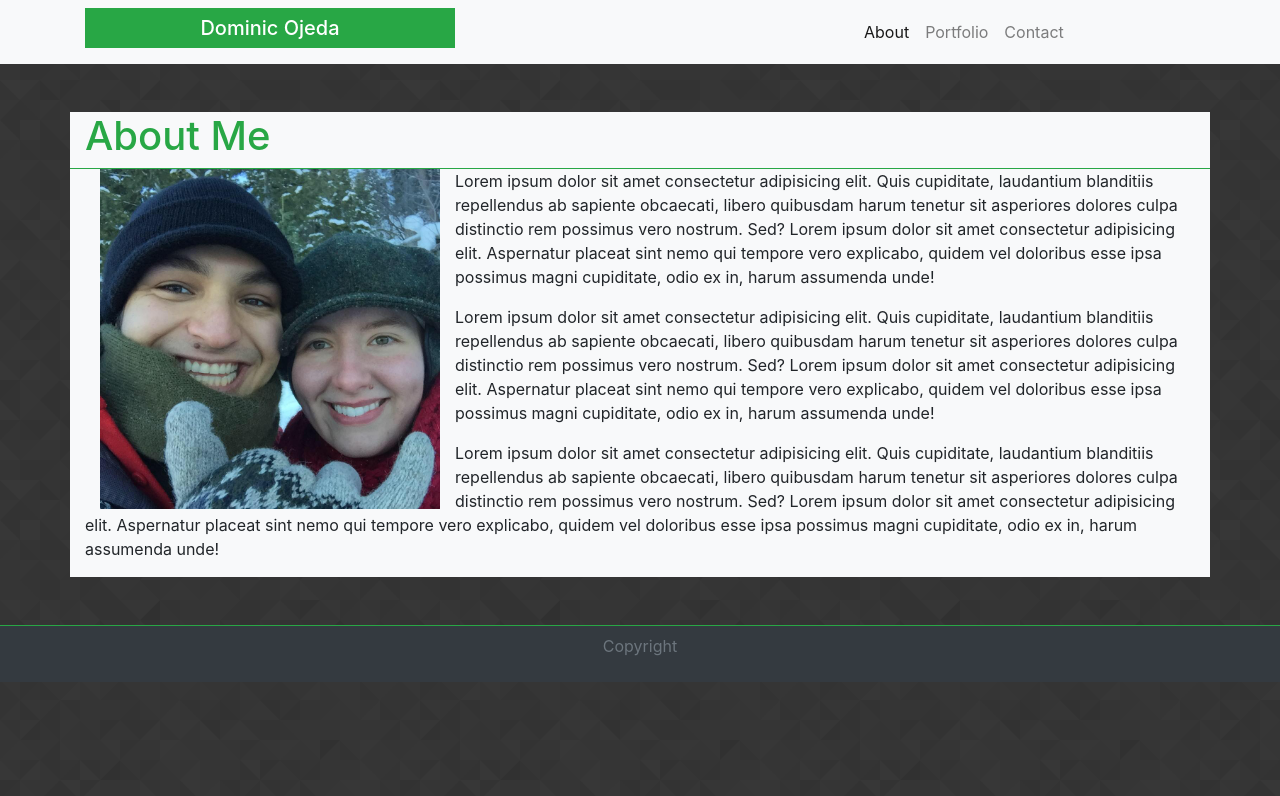
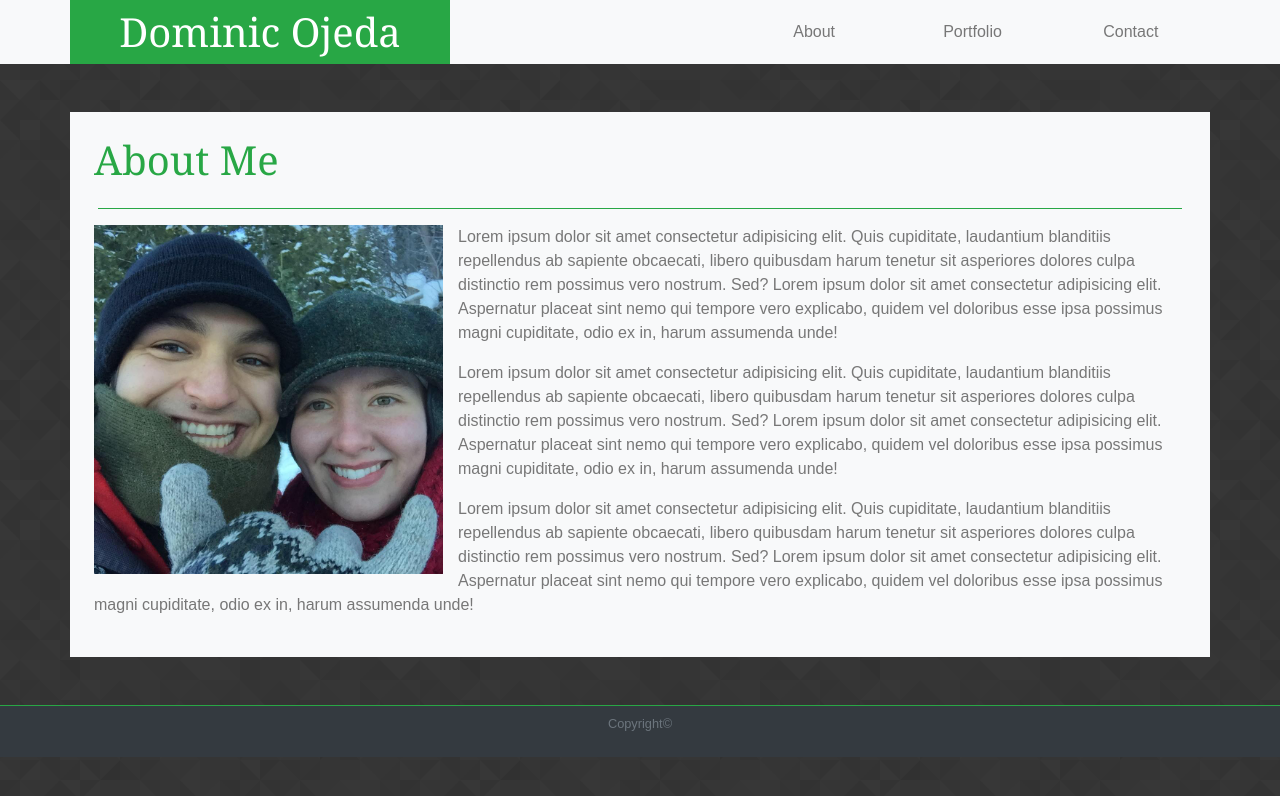
Before and after one commit to dojeda1/Bootstrap-Portfolio, a plain HTML site: page index.html in a window 1280 px wide. Drawn offline with nearby package versions, Linux system fonts and the light colour scheme.

Commit message:
Nav bar updated

```diff
--- a/assets/css/style.css
+++ b/assets/css/style.css
@@ -3,7 +3,33 @@ body {
     background-image: url("../images/prism.png");
 }
 
-.footer {
+.headFont {
+    font-family: 'Georgia', Times, Times New Roman, serif;
+}
 
-    bottom: 0;
+.textFont {
+    font-family: 'Arial', 'Helvetica Neue', Helvetica, sans-serif;
 }
+
+a {
+    color: #777777;
+}
+
+a:hover {
+    color: #4aaaa5;
+    text-decoration: none;
+    font-weight: bold;
+}
+
+p {
+    color: #777777;
+}
+
+.navTag {}
+
+@media screen and (max-width: 660px) {
+    .navTag {
+        background-color: lightgreen;
+        margin: 0;
+    }
+}
--- a/index.html
+++ b/index.html
@@ -12,56 +12,45 @@
     crossorigin="anonymous">
 
   <link rel="stylesheet" href="assets/css/style.css">
+
 </head>
 
 <body>
 
-  <nav class="navbar navbar-expand-sm navbar-light bg-light">
-    <div class="container">
-      <h1 class="navbar-brand col-sm-4 bg-success text-center text-white">Dominic Ojeda</h1>
-      <button class="navbar-toggler" type="button" data-toggle="collapse" data-target="#navbarsExample07" aria-controls="navbarsExample07"
-        aria-expanded="false" aria-label="Toggle navigation">
-      </button>
+  <nav class="navbar navbar-expand-sm navbar-light py-0 bg-light px-0">
+    <div class="container p-0">
+      <h1 class="col-sm-4 bg-success text-center text-white py-2 m-0 navTag headFont">Dominic Ojeda</h1>
 
-      <div class=" col-sm-4">
 
+      <div class="col-sm-5">
+        <div class="row">
+          <div class="col-4 px-auto py-3 text-center textFont"><a href="#">About</a></div>
+          <div class="col-4 px-auto py-3 text-center textFont"><a href="#">Portfolio</a></div>
+          <div class="col-4 px-auto py-3 text-center textFont"><a href="#">Contact</a></div>
+        </div>
       </div>
 
-      <div class="col-sm-4" id="navbarsExample07">
-        <ul class="navbar-nav mr-auto">
-          <li class="nav-item active">
-            <a class="nav-link" href="#">About<span class="sr-only">(current)</span></a>
-          </li>
-          <li class="nav-item">
-            <a class="nav-link" href="#">Portfolio</a>
-          </li>
-          <li class="nav-item">
-            <a class="nav-link" href="#">Contact</a>
-          </li>
-
-        </ul>
-
-      </div>
     </div>
   </nav>
 
 
-  <div class="container bg-light mt-5">
+  <div class="container bg-light mt-5 p-4">
 
     <div class="row">
       <div class="col-sm-12">
-        <h1 class="text-success">About Me</h1>
+        <h1 class="text-success headFont">About Me</h1>
       </div>
     </div>
 
-    <div class="row border-top border-success"></div>
+    <div class="row border-top border-success my-3 mx-1"></div>
 
 
     <div class="row">
       <div class="col-sm-12">
-        <img class="col-sm-4 float-left" src="assets/images/profilePortrait.jpg">
+        <img class="col-sm-4 float-left pl-0 pb-2" src="assets/images/profilePortrait.jpg">
 
-        <p>Lorem ipsum dolor sit amet consectetur adipisicing elit. Quis cupiditate, laudantium blanditiis
+        <p class="textFont">Lorem ipsum dolor sit amet consectetur adipisicing elit. Quis cupiditate, laudantium
+          blanditiis
           repellendus ab sapiente obcaecati, libero quibusdam harum tenetur sit asperiores dolores culpa distinctio
           rem
           possimus vero nostrum. Sed? Lorem ipsum dolor sit amet consectetur adipisicing elit. Aspernatur placeat
@@ -69,7 +58,8 @@
           nemo qui tempore vero explicabo, quidem vel doloribus esse ipsa possimus magni cupiditate, odio ex in,
           harum
           assumenda unde!</p>
-        <p>Lorem ipsum dolor sit amet consectetur adipisicing elit. Quis cupiditate, laudantium blanditiis
+        <p class="textFont">Lorem ipsum dolor sit amet consectetur adipisicing elit. Quis cupiditate, laudantium
+          blanditiis
           repellendus ab sapiente obcaecati, libero quibusdam harum tenetur sit asperiores dolores culpa distinctio
           rem
           possimus vero nostrum. Sed? Lorem ipsum dolor sit amet consectetur adipisicing elit. Aspernatur placeat
@@ -77,7 +67,8 @@
           nemo qui tempore vero explicabo, quidem vel doloribus esse ipsa possimus magni cupiditate, odio ex in,
           harum
           assumenda unde!</p>
-        <p>Lorem ipsum dolor sit amet consectetur adipisicing elit. Quis cupiditate, laudantium blanditiis
+        <p class="textFont">Lorem ipsum dolor sit amet consectetur adipisicing elit. Quis cupiditate, laudantium
+          blanditiis
           repellendus ab sapiente obcaecati, libero quibusdam harum tenetur sit asperiores dolores culpa distinctio
           rem
           possimus vero nostrum. Sed? Lorem ipsum dolor sit amet consectetur adipisicing elit. Aspernatur placeat
@@ -95,7 +86,7 @@
 
   <footer class="footer bg-dark mt-5 py-2 border-top border-success">
     <div class="container text-center">
-      <p class="text-muted">Copyright</p>
+      <p class="text-muted small textFont">Copyright&copy;</p>
     </div>
   </footer>
 
```
